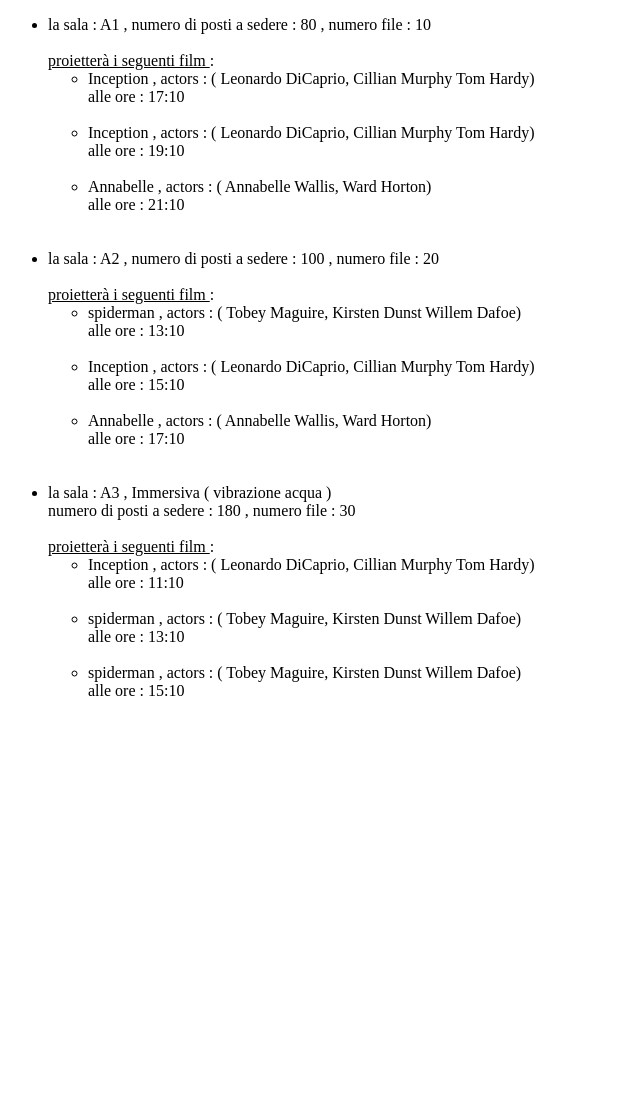
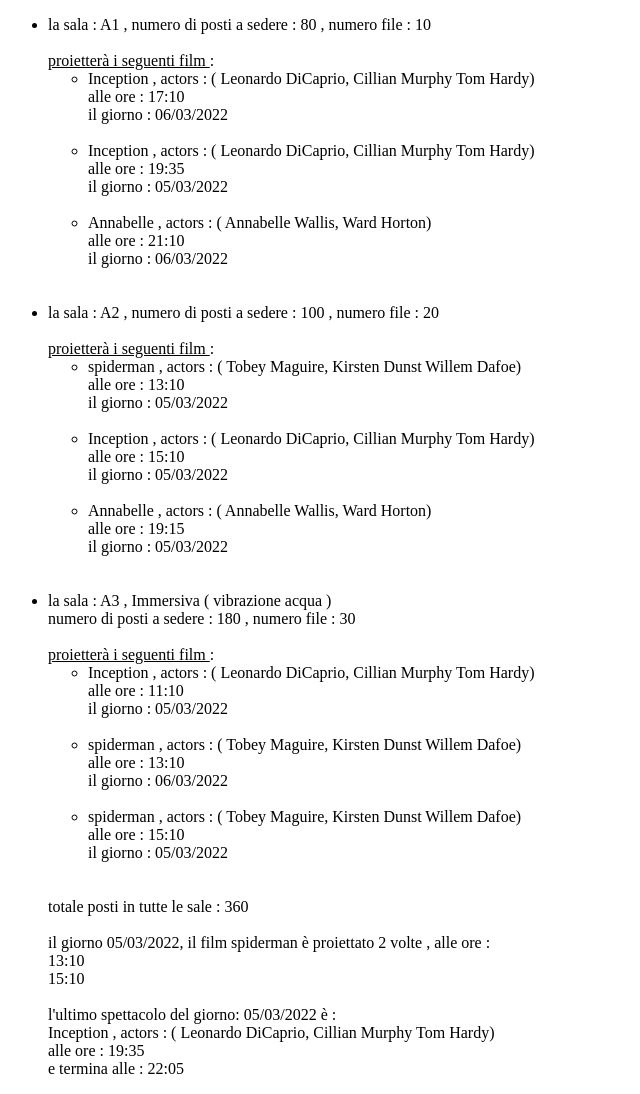
Before and after one commit to antoniom28/php-oop-2, a PHP site: page / in a window 1280 px wide. Shown: the whole page, without its empty margins (0-640 px from the left). Before the commit the page ends 696 px from the top, so only its background shows below. Run offline with PHP 8.4, Linux system fonts and the light colour scheme.

Commit message:
esercitazione tutti e 4

```diff
--- a/cinema.php
+++ b/cinema.php
@@ -1,9 +1,9 @@
 <?php
 
 $all_movies = [
-    new Movie('spiderman' , ['Tobey Maguire, Kirsten Dunst','Willem Dafoe']),
-    new Movie('Inception' , ['Leonardo DiCaprio, Cillian Murphy','Tom Hardy']),
-    new Movie('Annabelle' , ['Annabelle Wallis, Ward Horton']),
+    new Movie('spiderman' , ['Tobey Maguire, Kirsten Dunst','Willem Dafoe'], 120),
+    new Movie('Inception' , ['Leonardo DiCaprio, Cillian Murphy','Tom Hardy'], 150),
+    new Movie('Annabelle' , ['Annabelle Wallis, Ward Horton'], 120),
 ];
 
 $cinema = [
@@ -13,14 +13,17 @@ $cinema = [
             [
                 "movie" => $all_movies[1],
                 "start" => '17:10',
+                "day" => '06/03/2022'
             ],
             [
                 "movie" => $all_movies[1],
-                "start" => '19:10',
+                "start" => '19:35',
+                "day" => '05/03/2022'
             ],
             [
                 "movie" => $all_movies[2],
                 "start" => '21:10',
+                "day" => '06/03/2022'
             ],
         ],
      ],
@@ -30,14 +33,17 @@ $cinema = [
             [
                 "movie" => $all_movies[0],
                 "start" => '13:10',
+                "day" => '05/03/2022'
             ],
             [
                 "movie" => $all_movies[1],
                 "start" => '15:10',
+                "day" => '05/03/2022'
             ],
             [
                 "movie" => $all_movies[2],
-                "start" => '17:10',
+                "start" => '19:15',
+                "day" => '05/03/2022'
             ],
         ],
      ],
@@ -47,14 +53,17 @@ $cinema = [
             [
                 "movie" => $all_movies[1],
                 "start" => '11:10',
+                "day" => '05/03/2022'
             ],
             [
                 "movie" => $all_movies[0],
                 "start" => '13:10',
+                "day" => '06/03/2022'
             ],
             [
                 "movie" => $all_movies[0],
                 "start" => '15:10',
+                "day" => '05/03/2022'
             ],
         ],
      ]
--- a/index.php
+++ b/index.php
@@ -3,6 +3,17 @@ require_once __DIR__.'/sala.php';
 require_once __DIR__.'/sala4d.php';
 require_once __DIR__.'/movies.php';
 require_once __DIR__.'/cinema.php';
+
+$tot_posti = 0;
+$search_film = strtolower("spidermAN");
+$search_day = "05/03/2022";
+$finded_film = [];
+$last_film = null;
+
+function end_duration($start , $duration){
+    $time = strtotime("{$start} +{$duration} minutes");
+    return date("H:i" , $time);
+}
 
 ?>
 
@@ -18,21 +29,48 @@ require_once __DIR__.'/cinema.php';
     <ul>
         <?php
             foreach($cinema as $proiezione){
+                $tot_posti += $proiezione[sala]->num_posti;
+
                 echo '<li>'
-                    ."la sala : {$proiezione[sala] ->getSala()} <br>"
+                    ."la sala : {$proiezione[sala]->getSala()} <br>"
                     ."<u> proietterà i seguenti film </u> : <br>"
                     .'<ul>';
 
                     foreach($proiezione[films] as $film){
+                        if($film[day] == $search_day && strtolower($film[movie]->name) == $search_film){
+                            $finded_film[] = $film[start];
+                        }
+
+                        if($film[day] == $search_day)
+                            if($last_film == null)
+                                $last_film = $film;
+                            else
+                                if(strtotime($last_film[start]) < strtotime($film[start]))
+                                    $last_film = $film;
+
                         echo '<li>'
                         .$film[movie]->getMovie()
                         ."<br> alle ore : {$film[start]}"
+                        ."<br> il giorno : {$film[day]}"
                         .'</li> <br>';
                     }
 
                     echo '</ul> <br>'
                 . '</li>';
             }
+            echo "totale posti in tutte le sale : {$tot_posti} <br><br>";
+
+            echo "il giorno {$search_day}, il film {$search_film} è proiettato ".count($finded_film)." volte , ";
+            echo "alle ore : <br>";
+            foreach($finded_film as $film)
+                echo $film."<br>";
+            echo "<br>";
+
+            echo "l'ultimo spettacolo del giorno: {$search_day} è : <br>"
+            .$last_film[movie]->getMovie()
+            ."<br> alle ore : {$last_film[start]} <br>"
+            ."e termina alle : "
+            .end_duration($last_film[start] , $last_film[movie]->duration);
         ?>
     </ul>
 </body>
--- a/movies.php
+++ b/movies.php
@@ -3,10 +3,12 @@
 class Movie{
     public $name;
     public $actors = [];
+    public $duration;
 
-    public function __construct($_name, $_actors){
+    public function __construct($_name, $_actors, $_duration){
         $this->name = $_name;
         $this->actors = $_actors;
+        $this->duration = $_duration;
     }
 
     public function getMovie(){
```
